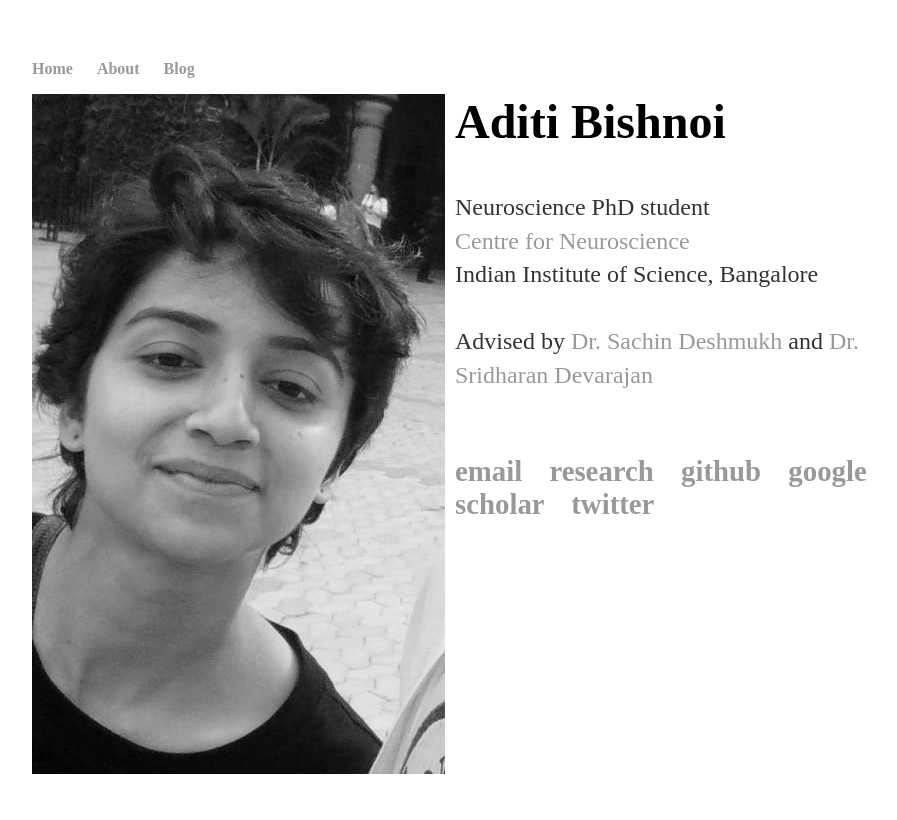
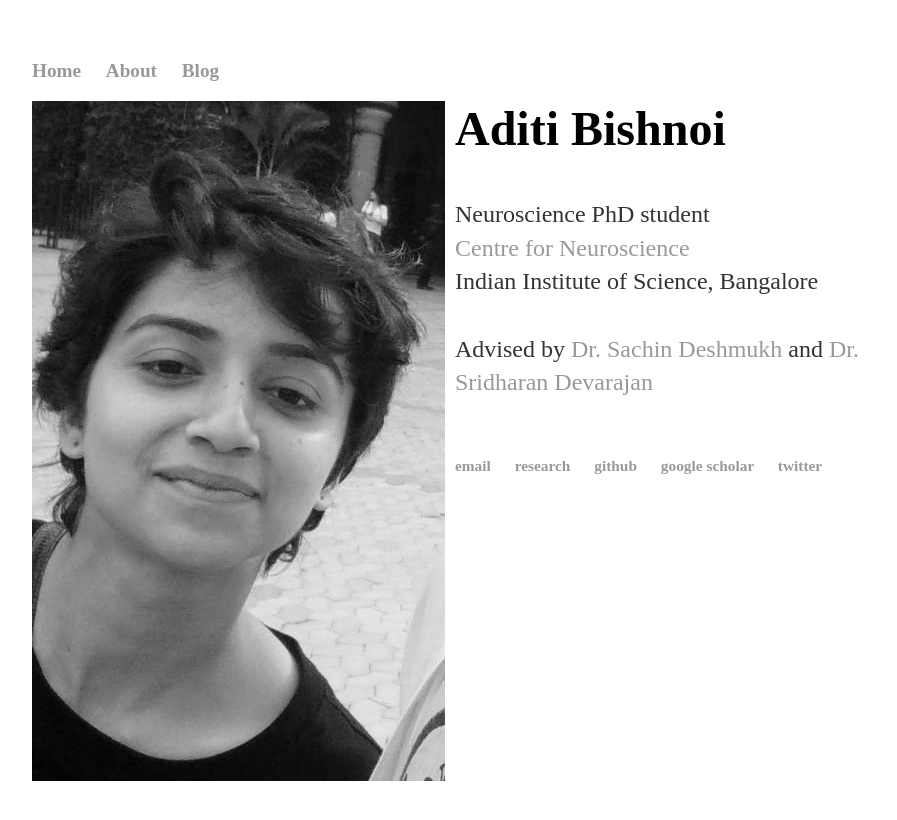
Before and after one commit to AdiBish/adibish.github.io, a Jekyll site: the page built from index.html, in a window 1280 px wide. Shown: the top 820 px of the page, without its empty margins (160-1057 px from the left). Built offline with Jekyll 4.4.1, drawn with Linux system fonts in a browser that asks for light colours.

Commit message:
Update main.css

```diff
--- a/css/main.css
+++ b/css/main.css
@@ -4,10 +4,11 @@
     background-color: #FFFFFF;
 }
 nav ul, footer ul {
-    font-family: 'Advent Pro';
+    font-family: 'Verdana, Geneva, sans-serif';
     padding: 0px;
     list-style: none;
     font-weight: bold;
+    font-size: 1.2em;
 }
 nav ul li, footer ul li {
     display: inline;
@@ -22,7 +23,7 @@
 }
 h1 {
     font-size: 3em;
-    font-family:'Advent Pro';
+    font-family:'Verdana, Geneva, sans-serif';
     display:inline;
 }
 p {
@@ -31,8 +32,8 @@
     color: #333;
 }
 footer {
-    border-top: 3px solid #d5d5d5;
-    font-size: 1.8em;
+    border-top: 1px solid #d5d5d5;
+    font-size: 0.8em;
     display:inline;
 }
 
```
